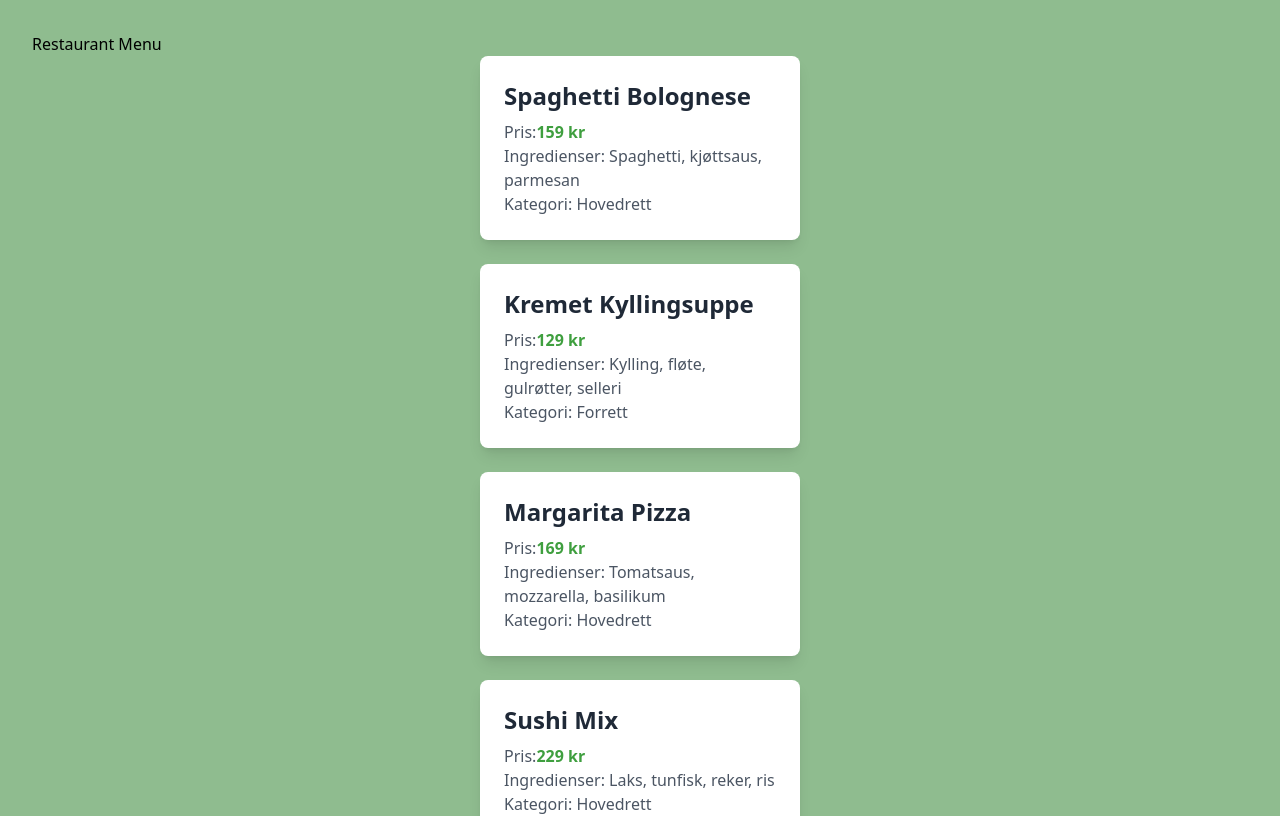
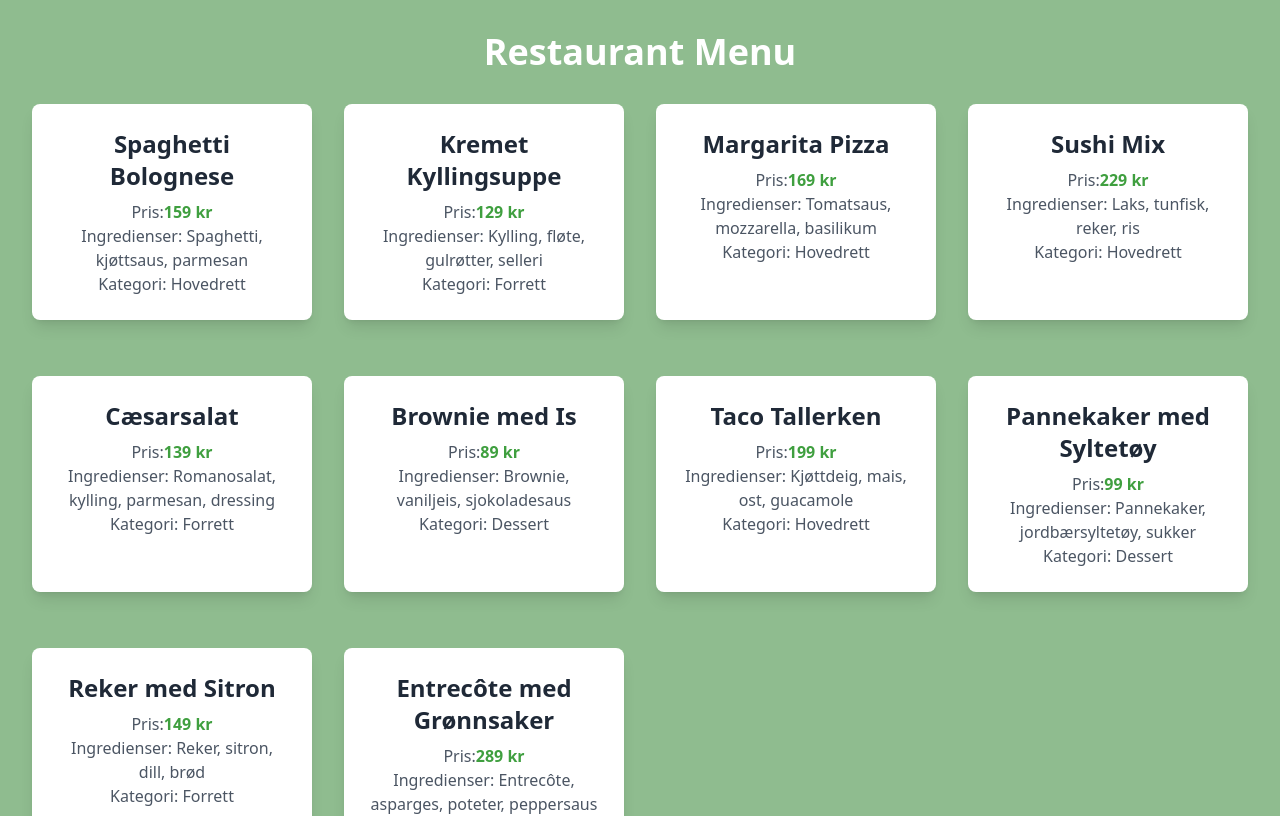
Before and after one commit to Hea092024/RestaurantMenu, a React (Vite) app: page / in a window 1280 px wide. Shown: the top 816 px of the page. Built offline with nearby package versions, Linux system fonts and the light colour scheme.

Commit message:
updated Menu.jsx and gave it some style

```diff
--- a/src/Menu.jsx
+++ b/src/Menu.jsx
@@ -2,14 +2,16 @@ import Dish from "./Dish";
 
 function Menu({ menu }) {
   return (
-    <>
-      <h1 id="title">Restaurant Menu</h1>
-      <ul id="menu">
+    <div className="text-center">
+      <h1 className="text-4xl font-extrabold text-white mb-8">
+        Restaurant Menu
+      </h1>
+      <div className="grid grid-cols-1 sm:grid-cols-2 md:grid-cols-3 lg:grid-cols-4 gap-8">
         {menu.map((dish) => (
           <Dish key={dish.id} dish={dish} />
         ))}
-      </ul>
-    </>
+      </div>
+    </div>
   );
 }
 
```
